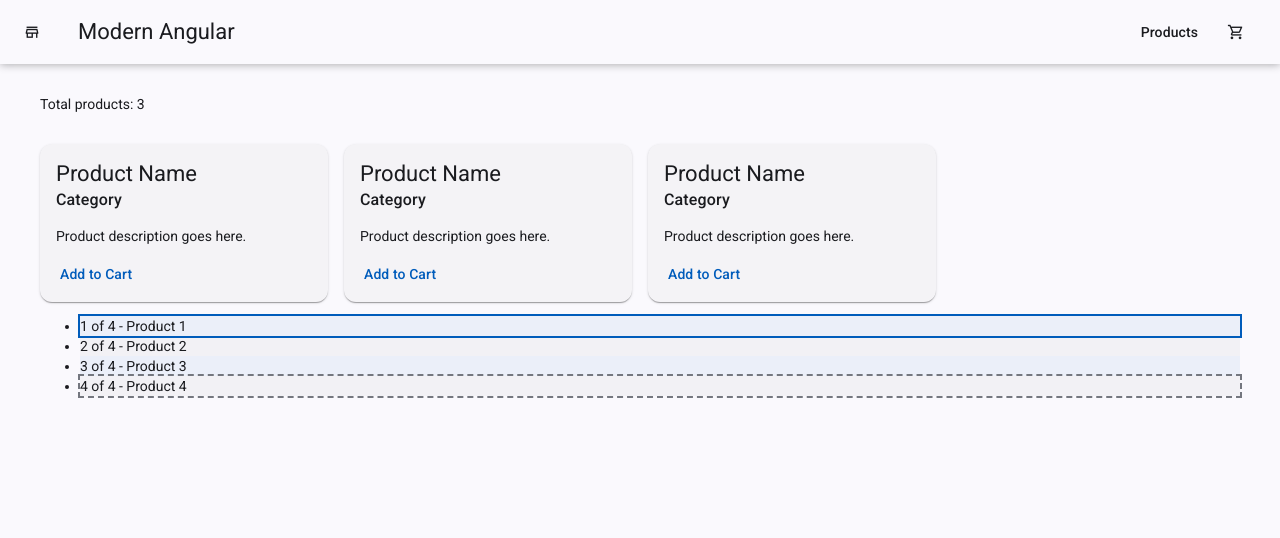
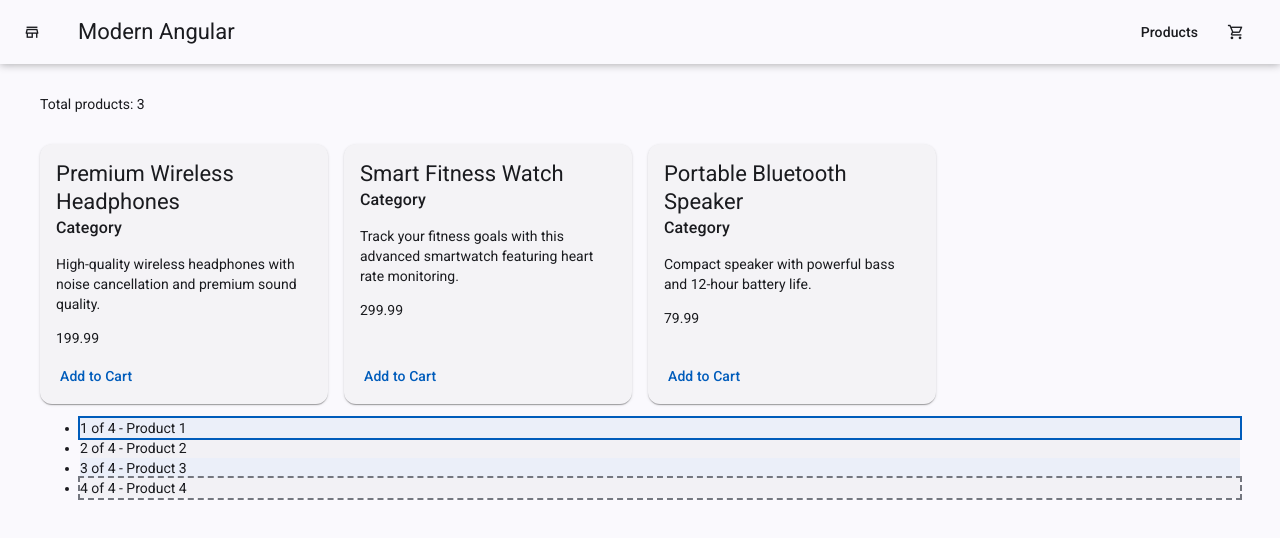
Before and after one commit to jose-vitor-quadrado/modern-angular-course, an Angular app: page / in a window 1280 px wide. Shown: the top 538 px of the page. Built offline with nearby package versions, Linux system fonts and the light colour scheme.

Commit message:
Feat: Passing Data to Child Components with input()

```diff
--- a/src/app/products/products-card/products-card.html
+++ b/src/app/products/products-card/products-card.html
@@ -1,14 +1,15 @@
 <mat-card class="product-card">
   <mat-card-header>
-    <mat-card-title>Product Name</mat-card-title>
+    <mat-card-title>{{ product().name }}</mat-card-title>
     <mat-card-subtitle>Category</mat-card-subtitle>
   </mat-card-header>
 
   <mat-card-content>
-    <p>Product description goes here.</p>
+    <p>{{ product().description }}</p>
+    <p class="price">{{ product().price }}</p>
   </mat-card-content>
 
   <mat-card-actions>
-    <button matButton>Add to Cart</button>
+    <button matButton>{{ addButtonLabel() }}</button>
   </mat-card-actions>
 </mat-card>
--- a/src/app/products/products-card/products-card.ts
+++ b/src/app/products/products-card/products-card.ts
@@ -1,6 +1,7 @@
-import { Component } from '@angular/core';
+import { Component, input } from '@angular/core';
 import { MatCardModule } from '@angular/material/card';
 import { MatButtonModule } from '@angular/material/button';
+import { Product } from '../product';
 
 @Component({
   imports: [
@@ -11,4 +12,7 @@ import { MatButtonModule } from '@angular/material/button';
   styleUrl: './products-card.scss',
   templateUrl: './products-card.html',
 })
-export class ProductsCard {}
+export class ProductsCard {
+  readonly product = input.required<Product>();
+  readonly addButtonLabel = input('Add to Cart');
+}
--- a/src/app/products/products-grid/products-grid.html
+++ b/src/app/products/products-grid/products-grid.html
@@ -3,7 +3,7 @@
 
   <div class="products-grid">
     @for (product of products(); track product.id) {
-      <app-products-card />
+      <app-products-card [product]="product" />
     } @empty {
       <div class="empty-state">
         <mat-icon>inventory_2</mat-icon>
```
